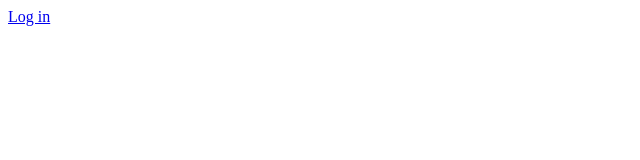
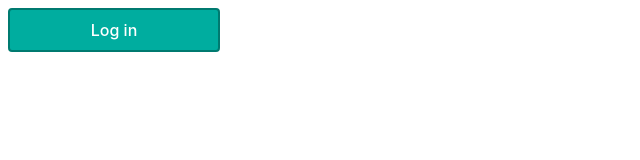
Before and after one commit to Makamizake/StoneSocial, a plain HTML site: page index.html in a window 1280 px wide. Shown: the whole page, without its empty margins (0-640 px from the left). Drawn offline with Linux system fonts and the light colour scheme.

Commit message:
Added stylesheet for Netlify Identity

```diff
--- a/index.html
+++ b/index.html
@@ -2,6 +2,7 @@
 <html>
 <head>
   <meta charset="UTF-8">
+  <link rel="stylesheet" type="text/css"  href="/styles/netlify-identity-styling.css">
   <script src="/accounts/netlify-identity-widget.js"></script>
   <title>StoneSocial</title>
   <script>
@@ -9,8 +10,8 @@
   netlifyIdentity.on("login", user => console.log(user));
   netlifyIdentity.on("logout", () => console.log("Logged out"));
   netlifyIdentity.on("error", err => console.error("Logged out"));
-  netlifyIdentity.on("open", () => console.log("Widget opened"));
-  netlifyIdentity.on("close", () => console.log("Widget closed"));</script>
+  netlifyIdentity.on("open", () => console.log("LogIn widget opened"));
+  netlifyIdentity.on("close", () => console.log("LogIn widget closed"));</script>
 </head>
 <body>
   <div data-netlify-identity-button></div>
--- /dev/null
+++ b/styles/netlify-identity-styling.css
@@ -0,0 +1,26 @@
+   [data-netlify-identity-button] a {
+		  display: block;
+		  position: relative;
+		  width: 100%;
+			max-width: 184px;
+		  height: auto;
+		  padding: 8px 12px;
+		  outline: 0;
+		  cursor: pointer;
+		  border: 2px solid #007a70;
+		  border-radius: 4px;
+		  background-color: #00ad9F;
+		  color: white;
+		  transition: background-color 0.2s ease;
+		  font-family: -apple-system, BlinkMacSystemFont, 'Segoe UI', Roboto, Helvetica, Arial, sans-serif, 'Apple Color Emoji', 'Segoe UI Emoji', 'Segoe UI Symbol';
+		  font-size: 16px;
+		  font-weight: 500;
+		  line-height: 24px;
+		  text-align: center;
+		  text-decoration: none;
+		  white-space: nowrap;
+		}
+
+    h1 {
+      font-family: cursive;
+    }
```
